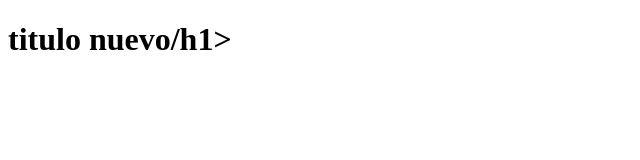
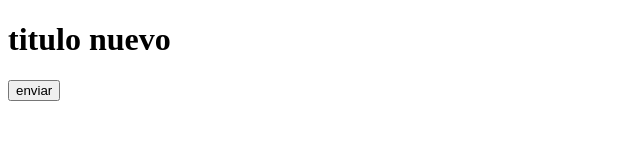
Before and after one commit to marcos-cira/hellow-git, a plain HTML site: page index.html in a window 1280 px wide. Shown: the whole page, without its empty margins (0-640 px from the left). Drawn offline with Linux system fonts and the light colour scheme.

Commit message:
se agrego formulario y boton

```diff
--- a/index.html
+++ b/index.html
@@ -8,6 +8,8 @@
     </title>
 </head>
 <body>
-    <h1>titulo nuevo/h1>
+    <h1>titulo nuevo</h1>
+    <form action="a" method="get"></form>
+    <input type="button" value="enviar">
 </body>
 </html>
```
